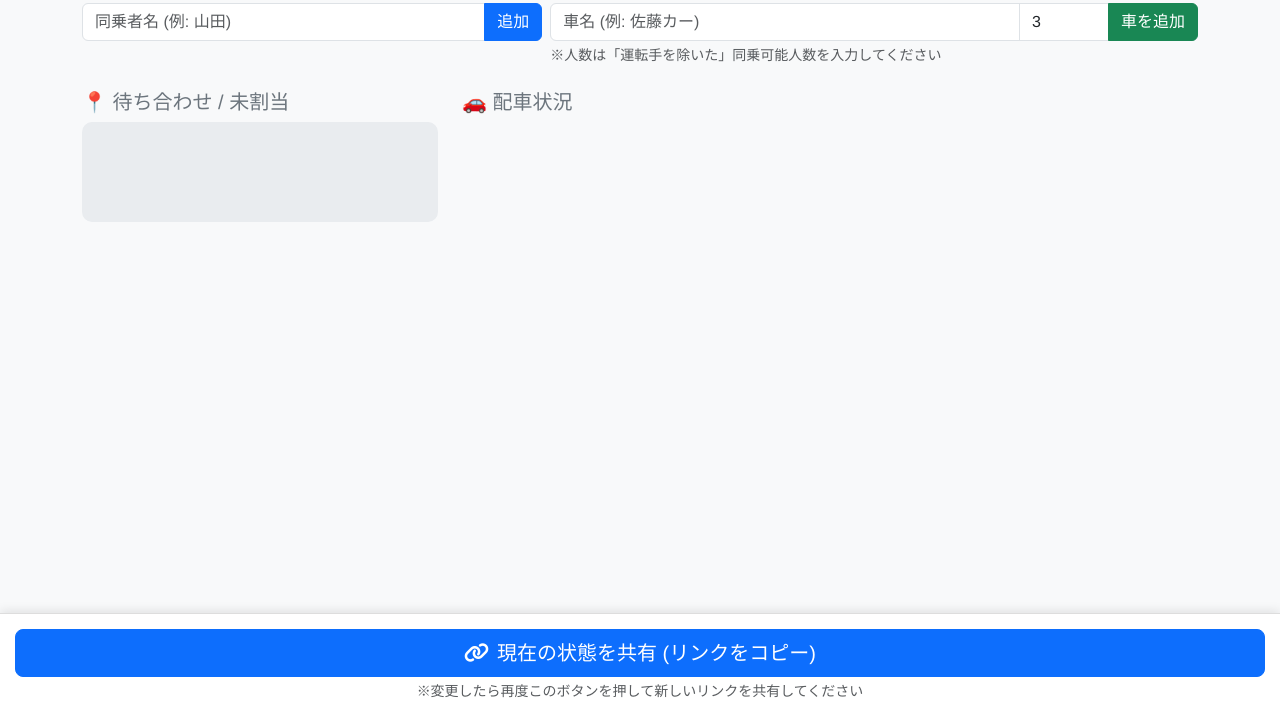
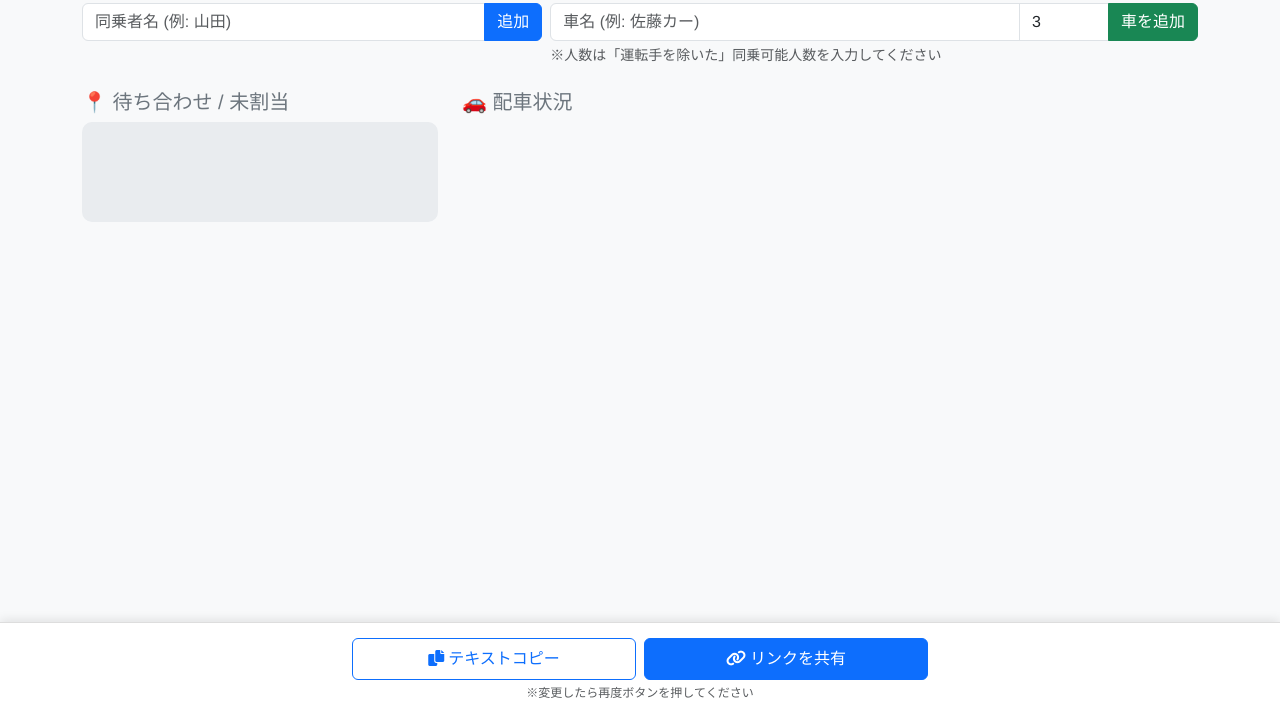
Before and after one commit to mutoshiki/sya-wari-maker, a plain HTML site: page index.html in a window 1280 px wide. Shown: the part 83-800 px from the top of the page. Drawn offline with nearby package versions, Linux system fonts and the light colour scheme.

Commit message:
Update index.html

```diff
--- a/index.html
+++ b/index.html
@@ -7,7 +7,7 @@
     <link href="https://cdn.jsdelivr.net/npm/bootstrap@5.3.0/dist/css/bootstrap.min.css" rel="stylesheet">
     <link href="https://cdnjs.cloudflare.com/ajax/libs/font-awesome/6.0.0/css/all.min.css" rel="stylesheet">
     <style>
-        body { background-color: #f8f9fa; font-family: "Helvetica Neue", Arial, sans-serif; padding-bottom: 100px; }
+        body { background-color: #f8f9fa; font-family: "Helvetica Neue", Arial, sans-serif; padding-bottom: 120px; }
 
         /* メンバーカード */
         .member-card {
@@ -48,7 +48,7 @@
             background-color: #e9ecef; color: #6c757d; border: 1px solid #dee2e6;
             padding: 6px 12px; border-radius: 6px; margin-bottom: 12px;
             font-size: 0.9rem; display: flex; align-items: center;
-            user-select: none; /* 選択不可 */
+            user-select: none;
         }
 
         /* 共有ボタンエリア */
@@ -96,17 +96,28 @@
     </div>
 </div>
 
-<div class="share-bar text-center">
-    <button class="btn btn-primary btn-lg w-100 w-md-50" onclick="copyShareLink()">
-        <i class="fas fa-link me-2"></i>現在の状態を共有 (リンクをコピー)
-    </button>
-    <div class="text-muted mt-1 small">※変更したら再度このボタンを押して新しいリンクを共有してください</div>
+<div class="share-bar">
+    <div class="container" style="max-width: 600px;">
+        <div class="row g-2">
+            <div class="col-6">
+                <button class="btn btn-outline-primary w-100 py-2" onclick="copyTextForLine()">
+                    <i class="fas fa-copy me-1"></i>テキストコピー
+                </button>
+            </div>
+            <div class="col-6">
+                <button class="btn btn-primary w-100 py-2" onclick="copyShareLink()">
+                    <i class="fas fa-link me-1"></i>リンクを共有
+                </button>
+            </div>
+        </div>
+        <div class="text-center text-muted mt-1 small" style="font-size: 0.75rem;">※変更したら再度ボタンを押してください</div>
+    </div>
 </div>
 
 <script src="https://cdnjs.cloudflare.com/ajax/libs/Sortable/1.15.0/Sortable.min.js"></script>
 
 <script>
-    const STORAGE_KEY = 'sampokai_car_data_v4'; // バージョン変更
+    const STORAGE_KEY = 'sampokai_car_data_v5'; // バージョン変更
 
     document.addEventListener('DOMContentLoaded', () => {
         const urlParams = new URLSearchParams(window.location.search);
@@ -114,12 +125,20 @@
 
         if (sharedData) {
             try {
-                const json = decodeURIComponent(escape(atob(sharedData)));
+                // URLセーフなBase64をデコードする安全な処理
+                let base64 = sharedData.replace(/-/g, '+').replace(/_/g, '/');
+                // パディング修正
+                while (base64.length % 4) { base64 += '='; }
+
+                const json = decodeURIComponent(escape(atob(base64)));
                 const data = JSON.parse(json);
                 restoreFromData(data);
+
+                // URLを綺麗にする（履歴は残すがパラメータは消す）
                 window.history.replaceState({}, document.title, window.location.pathname);
             } catch (e) {
-                alert('リンクデータ読込エラー。ローカルデータを使用します。');
+                console.error("Data load error:", e);
+                alert('リンク情報の読み取りに失敗しました。\n(URLが途中で切れている可能性があります)\n\n端末に保存されている前回のデータを表示します。');
                 loadFromStorage();
             }
         } else {
@@ -129,17 +148,60 @@
         setupDragDrop(document.getElementById('waiting-list'));
     });
 
-    // --- 共有機能 ---
+    // --- 共有機能（修正版） ---
     function copyShareLink() {
         const data = getCurrentData();
         const jsonString = JSON.stringify(data);
-        const encoded = btoa(unescape(encodeURIComponent(jsonString)));
-        const shareUrl = `${window.location.origin}${window.location.pathname}?data=${encoded}`;
+
+        // URLセーフなBase64エンコード (+を-に、/を_に変換)
+        const base64 = btoa(unescape(encodeURIComponent(jsonString)));
+        const urlSafeBase64 = base64.replace(/\+/g, '-').replace(/\//g, '_').replace(/=+$/, '');
+
+        const shareUrl = `${window.location.origin}${window.location.pathname}?data=${urlSafeBase64}`;
 
         navigator.clipboard.writeText(shareUrl).then(() => {
-            alert('✅ リンクをコピーしました！');
+            alert('✅ 共有リンクをコピーしました！\nLINEなどに貼り付けてください。\n\n(このリンクを開くと、現在の配置が再現されます)');
         }, () => {
-            alert('コピーに失敗しました。URL欄からコピーしてください。');
+            alert('コピーに失敗しました。');
+        });
+    }
+
+    // --- テキストコピー機能（LINE用） ---
+    function copyTextForLine() {
+        const data = getCurrentData();
+        let text = "【山歩会 配車表】\n\n";
+
+        data.cars.forEach(car => {
+            const current = car.members.length;
+            const cap = car.capacity;
+            // 満員判定
+            const status = (current >= cap) ? "🈵" : `(あと${cap - current}人)`;
+
+            text += `🚗 ${car.name} ${status}\n`;
+            text += `  [運転] 固定\n`;
+
+            if (car.members.length > 0) {
+                text += `  [同乗] `;
+                const names = car.members.map(m => {
+                    return m.memo ? `${m.name}(${m.memo})` : m.name;
+                });
+                text += names.join(", ");
+            } else {
+                text += `  [同乗] なし`;
+            }
+            text += "\n\n";
+        });
+
+        if (data.waiting.length > 0) {
+            text += "📍 未割当・待ち\n";
+            const waitNames = data.waiting.map(m => m.memo ? `${m.name}(${m.memo})` : m.name);
+            text += waitNames.join(", ") + "\n";
+        }
+
+        text += "\n作成ツール: " + window.location.href.split('?')[0];
+
+        navigator.clipboard.writeText(text).then(() => {
+            alert('📋 LINE用のテキストをコピーしました！\nノートやトークに貼り付けてください。');
         });
     }
 
@@ -153,12 +215,10 @@
             };
         };
 
-        // 未割当
         document.querySelectorAll('#waiting-list .member-card').forEach(el => {
             data.waiting.push(getMemberObj(el));
         });
 
-        // 車
         document.querySelectorAll('.car-box').forEach(car => {
             const carName = car.querySelector('.car-name').innerText;
             const capacity = car.dataset.capacity;
@@ -310,7 +370,6 @@
         const members = carBox.querySelectorAll('.member-card').length;
         const badge = carBox.querySelector('.capacity-badge');
 
-        // ラベルを「同乗」に変更
         badge.textContent = `同乗 ${members} / ${capacity}`;
 
         if (members > capacity) {
```
